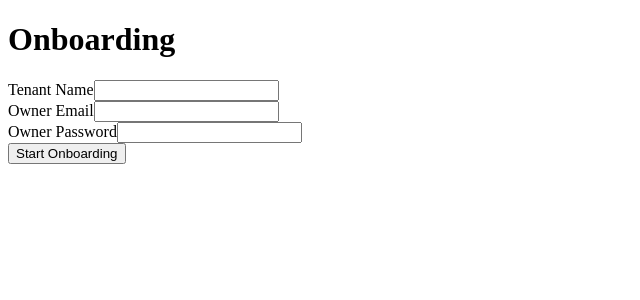
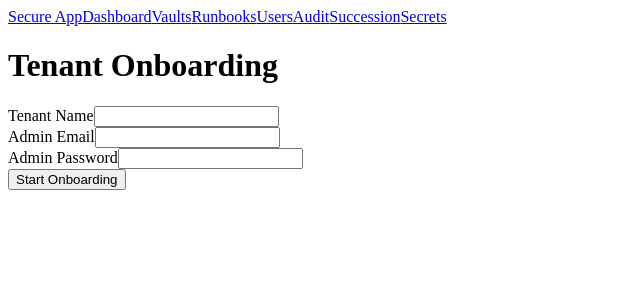
Before and after one commit to aedgarhell/secure-app-digitaler-clone, a Next.js app in the folder apps/web/: page /onboarding in a window 1280 px wide. Shown: the top 300 px of the page, without its empty margins (0-640 px from the left). Built offline with nearby package versions, Linux system fonts and the light colour scheme.

Commit message:
Add Onboarding page with Layout component

```diff
--- a/apps/web/pages/onboarding.tsx
+++ b/apps/web/pages/onboarding.tsx
@@ -1,146 +1,88 @@
-import React, { useState, useEffect } from 'react';
+import React, { useState } from 'react';
+import Layout from '../components/Layout';
 
-const OnboardingPage = () => {
-  const [step, setStep] = useState<'form' | 'progress'>('form');
+/**
+ * Onboarding page allows administrators to create a new tenant and owner user.
+ * This is a simplified version and may be adjusted to match the backend API.
+ */
+const OnboardingPage: React.FC = () => {
   const [tenantName, setTenantName] = useState('');
-  const [ownerEmail, setOwnerEmail] = useState('');
-  const [ownerPassword, setOwnerPassword] = useState('');
-  const [tenantId, setTenantId] = useState<number | null>(null);
-  const [progress, setProgress] = useState({ vaults: 0, secrets: 0, runbooks: 0 });
-  const [progressPercent, setProgressPercent] = useState(0);
-  const [error, setError] = useState<string | null>(null);
+  const [adminEmail, setAdminEmail] = useState('');
+  const [adminPassword, setAdminPassword] = useState('');
+  const [message, setMessage] = useState('');
+  const [loading, setLoading] = useState(false);
 
-  const startOnboarding = async (e: React.FormEvent) => {
+  const handleSubmit = async (e: React.FormEvent) => {
     e.preventDefault();
-  	setError(null);
+    setLoading(true);
+    setMessage('');
     try {
-  		const res = await fetch(`${process.env.NEXT_PUBLIC_API_URL}/onboarding`, {
+      const baseUrl = process.env.NEXT_PUBLIC_API_URL;
+      const res = await fetch(`${baseUrl}/onboarding/start`, {
         method: 'POST',
-  			headers: {
-  				'Content-Type': 'application/json',
-  			},
-  			body: JSON.stringify({
-  				tenantName,
-  				ownerEmail,
-  				ownerPassword,
-  			}),
+        headers: { 'Content-Type': 'application/json' },
+        body: JSON.stringify({ tenantName, adminEmail, adminPassword }),
       });
       if (!res.ok) {
-  			throw new Error('Failed to start onboarding');
+        const err = await res.text();
+        throw new Error(err);
       }
-  		const data = await res.json();
-  		const id = data.id ?? data.tenant?.id;
-  		setTenantId(id);
-  		setStep('progress');
+      setMessage('Onboarding started successfully.');
+      setTenantName('');
+      setAdminEmail('');
+      setAdminPassword('');
     } catch (err: any) {
-  		setError(err.message ?? 'Error starting onboarding');
+      setMessage(`Error: ${err.message}`);
+    } finally {
+      setLoading(false);
     }
   };
 
-  const fetchProgress = async () => {
-  	if (!tenantId) return;
-  	try {
-  		const res = await fetch(`${process.env.NEXT_PUBLIC_API_URL}/onboarding/${tenantId}`);
-  		if (!res.ok) {
-  			throw new Error('Failed to fetch progress');
-  		}
-  		const data = await res.json();
-  		setProgress(data);
-  		const completed = (data.vaults ?? 0) + (data.secrets ?? 0) + (data.runbooks ?? 0);
-  		const percent = Math.min(100, Math.round((completed / 3) * 100));
-  		setProgressPercent(percent);
-  	} catch (err: any) {
-  		setError(err.message ?? 'Error fetching progress');
-  	}
-  };
-
-  useEffect(() => {
-  	let interval: NodeJS.Timeout;
-  	if (step === 'progress') {
-  		fetchProgress();
-  		interval = setInterval(fetchProgress, 10000);
-  	}
-  	return () => {
-  		if (interval) {
-  			clearInterval(interval);
-  		}
-  	};
-  }, [step, tenantId]);
-
   return (
-  	<div className="min-h-screen flex items-center justify-center bg-gray-100">
-  		<div className="w-full max-w-md bg-white p-8 rounded shadow">
-  			{step === 'form' && (
-  				<>
-  					<h1 className="text-2xl font-bold mb-4">Onboarding</h1>
-  					{error && <p className="text-red-500 mb-4">{error}</p>}
-  					<form onSubmit={startOnboarding} className="space-y-4">
+    <Layout>
+      <div className="p-4 max-w-xl mx-auto">
+        <h1 className="text-2xl font-semibold mb-4">Tenant Onboarding</h1>
+        <form onSubmit={handleSubmit} className="space-y-4">
           <div>
-  							<label className="block text-sm font-medium">Tenant Name</label>
+            <label className="block mb-1 font-medium">Tenant Name</label>
             <input
-  								type="text"
+              className="border p-2 rounded w-full"
               value={tenantName}
               onChange={(e) => setTenantName(e.target.value)}
-  								className="mt-1 w-full border rounded p-2"
               required
             />
           </div>
           <div>
-  							<label className="block text-sm font-medium">Owner Email</label>
+            <label className="block mb-1 font-medium">Admin Email</label>
             <input
               type="email"
-  								value={ownerEmail}
-  								onChange={(e) => setOwnerEmail(e.target.value)}
-  								className="mt-1 w-full border rounded p-2"
+              className="border p-2 rounded w-full"
+              value={adminEmail}
+              onChange={(e) => setAdminEmail(e.target.value)}
               required
             />
           </div>
           <div>
-  							<label className="block text-sm font-medium">Owner Password</label>
+            <label className="block mb-1 font-medium">Admin Password</label>
             <input
               type="password"
-  								value={ownerPassword}
-  								onChange={(e) => setOwnerPassword(e.target.value)}
-  								className="mt-1 w-full border rounded p-2"
+              className="border p-2 rounded w-full"
+              value={adminPassword}
+              onChange={(e) => setAdminPassword(e.target.value)}
               required
             />
           </div>
           <button
             type="submit"
-  							className="w-full bg-blue-600 text-white py-2 rounded hover:bg-blue-700 transition-colors"
+            className="bg-blue-500 hover:bg-blue-600 text-white px-4 py-2 rounded"
+            disabled={loading}
           >
-  							Start Onboarding
+            {loading ? 'Starting...' : 'Start Onboarding'}
           </button>
         </form>
-  				</>
-  			)}
-
-  			{step === 'progress' && (
-  				<>
-  					<h1 className="text-2xl font-bold mb-4">Onboarding Progress</h1>
-  					{error && <p className="text-red-500 mb-4">{error}</p>}
-  					<div className="mb-4">
-  						<div className="h-4 w-full bg-gray-200 rounded">
-  							<div
-  								className="bg-blue-600 h-4 rounded"
-  								style={{ width: `${progressPercent}%` }}
-  							></div>
+        {message && <p className="mt-4 text-center">{message}</p>}
       </div>
-  						<p className="mt-2 text-sm">{progressPercent}% complete</p>
-  						<p className="text-sm">Vaults: {progress.vaults || 0}/1</p>
-  						<p className="text-sm">Secrets: {progress.secrets || 0}/1</p>
-  						<p className="text-sm">Runbooks: {progress.runbooks || 0}/1</p>
-  					</div>
-  					<button
-  						onClick={fetchProgress}
-  						className="w-full bg-blue-600 text-white py-2 rounded hover:bg-blue-700 transition-colors"
-  					>
-  						Refresh Progress
-  					</button>
-  				</>
-  			)}
-  		</div>
-  	</div>
+    </Layout>
   );
 };
 
```
Lines whose indentation alone changed are shown as unchanged.
